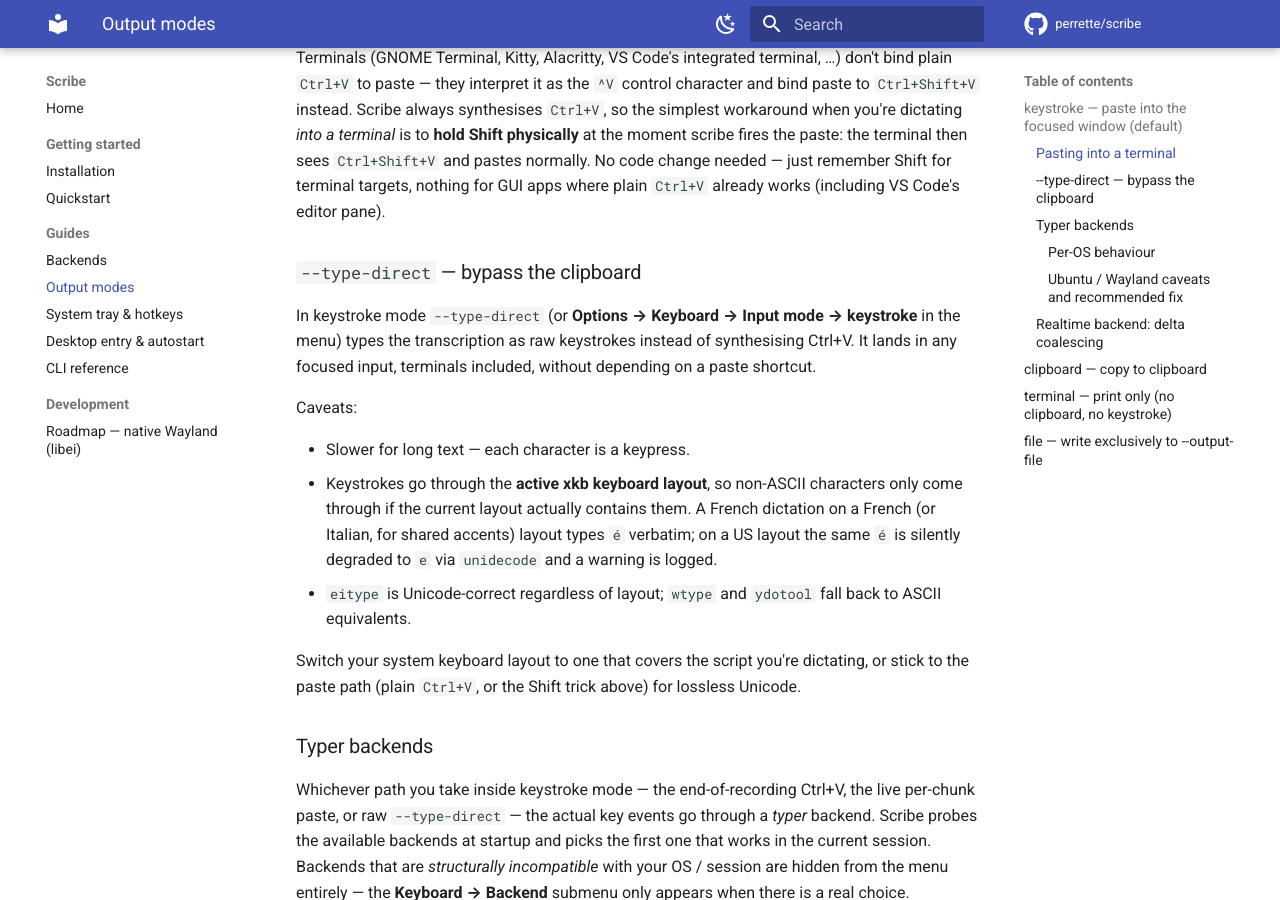
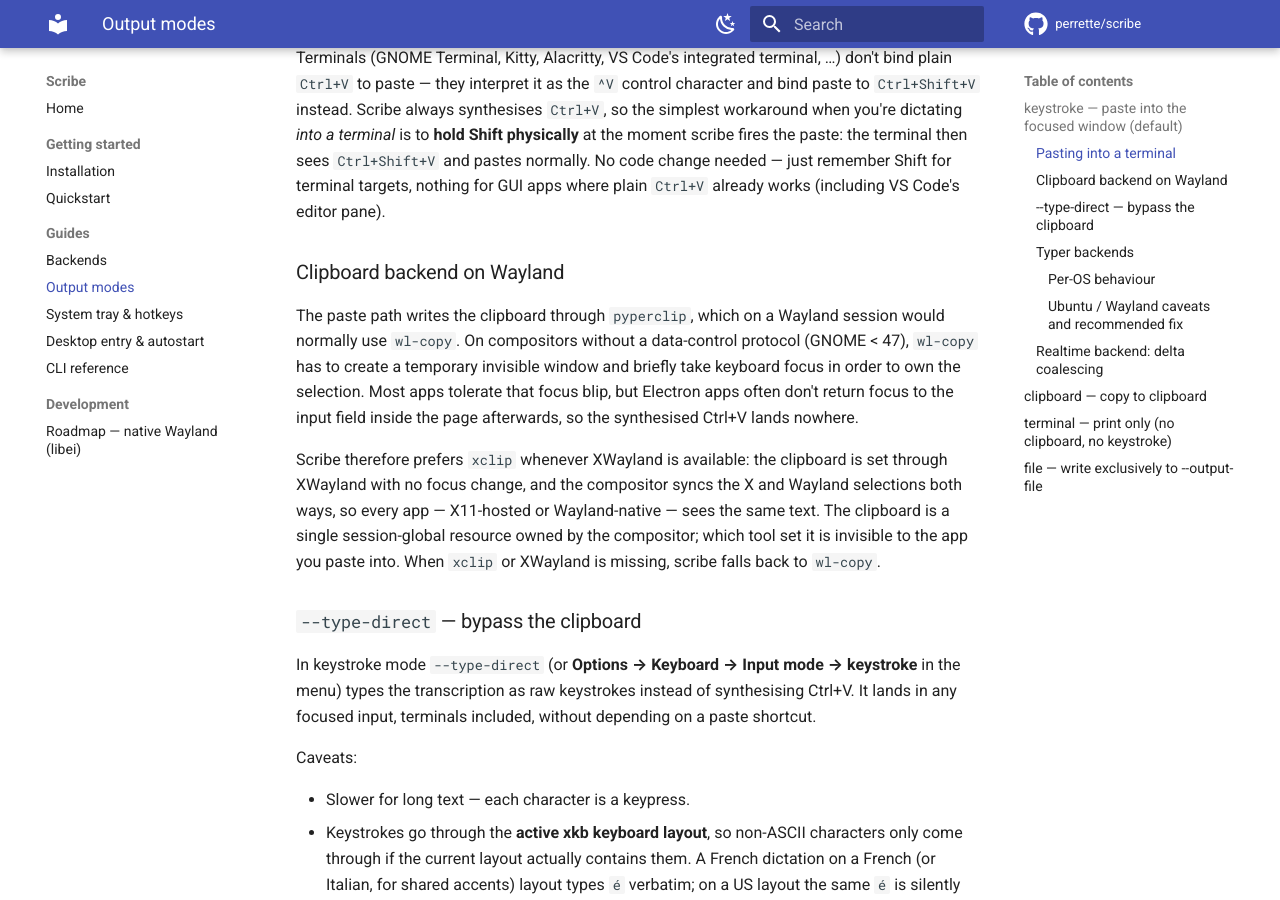
Before and after one commit to perrette/scribe, an MkDocs documentation site: the page built from docs/output.md, in a window 1280 px wide and 900 px high, scrolled down 1160 px. Built offline with MkDocs 1.6.1 and Material for MkDocs 9.7.7, drawn with Linux system fonts in a browser that asks for light colours; comment, search, counter and statistics services are not loaded; some of the changed text lies outside the part shown.

Commit message:
docs: document the xclip clipboard preference and the new clip-mode limits
- output.md: new 'Clipboard backend on Wayland' section explaining why
  scribe prefers xclip over wl-copy (focus steal on compositors without
  data-control breaks pasting into Electron apps) and that the choice
  is compositor-level, invisible to the app being pasted into.
- backends.md: 'Stopping a recording' reflects the 600 s clip timeout
  and the new silent-pause capping.
- installation.md: note why xclip is the preferred Linux clipboard tool.

```diff
--- a/docs/output.md
+++ b/docs/output.md
@@ -51,6 +51,24 @@ the moment scribe fires the paste: the terminal then sees
 `Ctrl+Shift+V` and pastes normally. No code change needed — just
 remember Shift for terminal targets, nothing for GUI apps where plain
 `Ctrl+V` already works (including VS Code's editor pane).
+
+### Clipboard backend on Wayland
+
+The paste path writes the clipboard through `pyperclip`, which on a
+Wayland session would normally use `wl-copy`. On compositors without a
+data-control protocol (GNOME < 47), `wl-copy` has to create a temporary
+invisible window and briefly take keyboard focus in order to own the
+selection. Most apps tolerate that focus blip, but Electron apps often
+don't return focus to the input field inside the page afterwards, so
+the synthesised Ctrl+V lands nowhere.
+
+Scribe therefore prefers `xclip` whenever XWayland is available: the
+clipboard is set through XWayland with no focus change, and the
+compositor syncs the X and Wayland selections both ways, so every app
+— X11-hosted or Wayland-native — sees the same text. The clipboard is
+a single session-global resource owned by the compositor; which tool
+set it is invisible to the app you paste into. When `xclip` or
+XWayland is missing, scribe falls back to `wl-copy`.
 
 ### `--type-direct` — bypass the clipboard
 
@@ -214,8 +232,9 @@ scribe --mode clipboard
 The transcription is copied to the system clipboard at end of recording
 and you press Ctrl+V (or Ctrl+Shift+V in a terminal) yourself. No
 keystrokes are synthesised, so there is no typer-backend involvement
-and no Wayland portal prompt — `pyperclip` / `wl-copy` is all that is
-needed.
+and no Wayland portal prompt — `pyperclip` (backed by `xclip` or
+`wl-copy`, see [Clipboard backend on Wayland](#clipboard-backend-on-wayland))
+is all that is needed.
 
 As with keystroke mode, the clipboard is left holding the
 transcription after scribe finishes; save any previous clipboard
```
Also changed, not shown: docs/backends.md (+6 -3 lines), docs/installation.md (+5 -1 lines).
